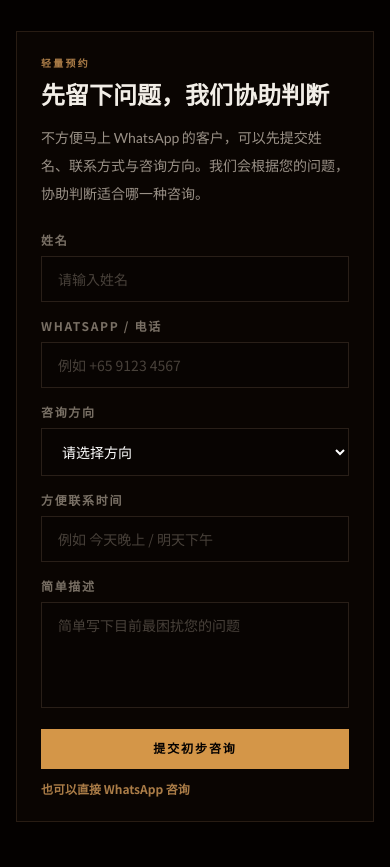
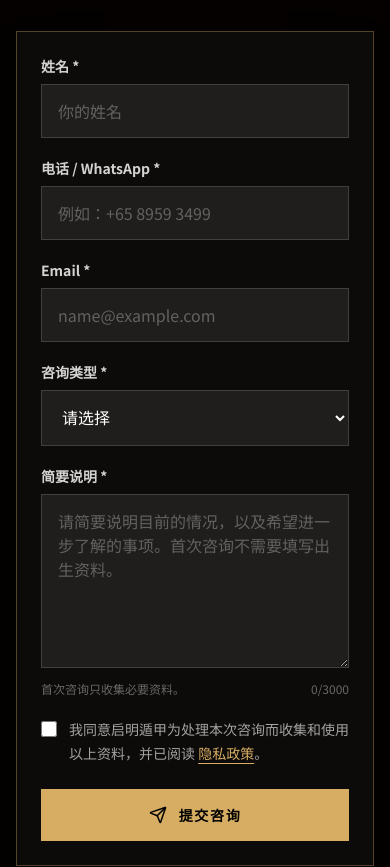
Before and after one commit to BODHIWONG/qmfeng-website, a Next.js app: page /contact in a window 390 px wide. Shown: the part 946-1813 px from the top of the page. Built offline with nearby package versions, Linux system fonts and the light colour scheme.

Commit message:
Replace legacy external form with native consultation form

```diff
--- a/components/consultation-form.tsx
+++ b/components/consultation-form.tsx
@@ -1,148 +1,348 @@
 "use client";
 
+import { FormEvent, useEffect, useRef, useState } from "react";
+import { AlertCircle, Loader2, Send } from "lucide-react";
+import Link from "next/link";
+import { usePathname, useRouter } from "next/navigation";
 import { useLanguage } from "@/contexts/language-context";
+import { collectBrowserAttribution } from "@/lib/consultation/attribution";
+import {
+  CONSULTATION_TYPES,
+  type ConsultationSubmissionResponse,
+  type ConsultationType,
+} from "@/lib/consultation/types";
+import { validateConsultationSubmission } from "@/lib/consultation/validation";
 
-const FORM_ENDPOINT = "https://formsubmit.co/info@qmfeng.com";
-const THANK_YOU_URL = "https://www.qmfeng.com/thank-you";
-const WA_LINK = "https://wa.me/6589418791";
+type FieldName = "name" | "phone" | "email" | "consultationType" | "message" | "consent";
+type FieldErrors = Partial<Record<FieldName, string>>;
 
-const consultationTypes = [
-  { zh: "事业财富", en: "Career & Wealth" },
-  { zh: "情感疗愈", en: "Relationship Healing" },
-  { zh: "战略决策", en: "Strategic Decision" },
-  { zh: "空间能量净化", en: "Space Energy Purification" },
-  { zh: "八字命理", en: "Bazi Analysis" },
-  { zh: "其他", en: "Others" },
-];
+type FormState = {
+  name: string;
+  phone: string;
+  email: string;
+  consultationType: ConsultationType | "";
+  message: string;
+  consent: boolean;
+  website: string;
+};
 
-export default function ConsultationForm() {
-  const { lang, t } = useLanguage();
+type ConsultationFormProps = {
+  defaultConsultationType?: ConsultationType;
+  className?: string;
+};
+
+const TYPE_LABELS: Record<ConsultationType, { zh: string; en: string }> = {
+  "Business Advisory": { zh: "企业战略顾问", en: "Business Advisory" },
+  "Personal Decision": { zh: "个人重大决策", en: "Personal Decision" },
+  Relationship: { zh: "感情与婚姻", en: "Relationship" },
+  Career: { zh: "事业与职业", en: "Career" },
+  "Qi Men Dun Jia": { zh: "奇门遁甲咨询", en: "Qi Men Dun Jia" },
+  Bazi: { zh: "八字命理分析", en: "Bazi" },
+  "Feng Shui": { zh: "风水咨询", en: "Feng Shui" },
+  Course: { zh: "课程咨询", en: "Course" },
+  Other: { zh: "其他", en: "Other" },
+};
+
+const QUERY_TYPE_MAP: Record<string, ConsultationType> = {
+  business: "Business Advisory",
+  "business-advisory": "Business Advisory",
+  personal: "Personal Decision",
+  "personal-decision": "Personal Decision",
+  relationship: "Relationship",
+  career: "Career",
+  qimen: "Qi Men Dun Jia",
+  "qi-men-dun-jia": "Qi Men Dun Jia",
+  bazi: "Bazi",
+  "feng-shui": "Feng Shui",
+  course: "Course",
+  other: "Other",
+};
+
+function makeIdempotencyKey() {
+  if (typeof globalThis.crypto?.randomUUID === "function") return globalThis.crypto.randomUUID();
+  return `${Date.now()}-${Math.random().toString(36).slice(2)}`;
+}
+
+export default function ConsultationForm({
+  defaultConsultationType,
+  className = "",
+}: ConsultationFormProps) {
+  const { t } = useLanguage();
+  const pathname = usePathname();
+  const router = useRouter();
+  const idempotencyKey = useRef("");
+  const [form, setForm] = useState<FormState>({
+    name: "",
+    phone: "",
+    email: "",
+    consultationType: defaultConsultationType || "",
+    message: "",
+    consent: false,
+    website: "",
+  });
+  const [fieldErrors, setFieldErrors] = useState<FieldErrors>({});
+  const [formError, setFormError] = useState("");
+  const [submitting, setSubmitting] = useState(false);
+
+  useEffect(() => {
+    idempotencyKey.current = makeIdempotencyKey();
+    const params = new URLSearchParams(window.location.search);
+    const requested = (params.get("type") || params.get("consultation") || "").trim();
+    const exact = CONSULTATION_TYPES.find((item) => item.toLowerCase() === requested.toLowerCase());
+    const mapped = QUERY_TYPE_MAP[requested.toLowerCase()];
+    const selected = exact || mapped;
+    if (selected) setForm((current) => ({ ...current, consultationType: selected }));
+  }, []);
+
+  const inputClass =
+    "w-full border bg-white/8 px-4 py-3.5 text-white outline-none transition placeholder:text-white/30 focus:border-[#d6ad63]";
+  const borderClass = (field: FieldName) =>
+    fieldErrors[field] ? "border-red-400/70" : "border-white/15";
+
+  function update<K extends keyof FormState>(key: K, value: FormState[K]) {
+    setForm((current) => ({ ...current, [key]: value }));
+    if (key in fieldErrors) {
+      setFieldErrors((current) => ({ ...current, [key]: undefined }));
+    }
+    if (formError) setFormError("");
+  }
+
+  function translatedFieldErrors(errors: FieldErrors): FieldErrors {
+    const translated: FieldErrors = {};
+    if (errors.name) translated.name = t("请填写姓名。", "Please enter your name.");
+    if (errors.phone) translated.phone = t("请输入有效的电话号码，并包括国家代码。", "Please enter a valid phone number, including the country code.");
+    if (errors.email) translated.email = t("请输入有效的电邮地址。", "Please enter a valid email address.");
+    if (errors.consultationType) translated.consultationType = t("请选择咨询类型。", "Please select a consultation type.");
+    if (errors.message) translated.message = t("请简要说明你的情况，至少填写10个字。", "Please provide a little more detail about your enquiry.");
+    if (errors.consent) translated.consent = t("请确认个人资料使用同意。", "Please confirm the privacy consent.");
+    return translated;
+  }
+
+  async function submit(event: FormEvent<HTMLFormElement>) {
+    event.preventDefault();
+    setFormError("");
+    setFieldErrors({});
+
+    const payload = {
+      ...form,
+      idempotencyKey: idempotencyKey.current || makeIdempotencyKey(),
+      attribution: collectBrowserAttribution(),
+    };
+    const validation = validateConsultationSubmission(payload);
+    if (!validation.success) {
+      setFieldErrors(translatedFieldErrors(validation.fieldErrors));
+      setFormError(t("请检查标示的项目。", "Please check the highlighted fields."));
+      return;
+    }
+
+    setSubmitting(true);
+    try {
+      const response = await fetch("/api/contact", {
+        method: "POST",
+        headers: { "content-type": "application/json" },
+        body: JSON.stringify(payload),
+      });
+      const result = (await response.json().catch(() => null)) as ConsultationSubmissionResponse | null;
+
+      if (!response.ok || !result?.ok || !result.reference) {
+        if (result?.fieldErrors) setFieldErrors(translatedFieldErrors(result.fieldErrors));
+        throw new Error(result?.error || "SUBMISSION_FAILED");
+      }
+
+      sessionStorage.setItem(
+        "qimen-contact-success",
+        JSON.stringify({
+          reference: result.reference,
+          consultationType: form.consultationType,
+          recordedAt: Date.now(),
+        })
+      );
+
+      const locale = pathname.startsWith("/zh") ? "zh" : pathname.startsWith("/en") ? "en" : "";
+      const successPath = locale ? `/${locale}/contact-success` : "/contact-success";
+      router.push(`${successPath}?ref=${encodeURIComponent(result.reference)}`);
+    } catch {
+      setFormError(
+        t(
+          "目前无法提交。你的资料仍保留在表格中，请稍后再试，或直接通过WhatsApp联系我们。",
+          "We could not submit your enquiry at this moment. Your information remains in the form. Please try again or contact us directly on WhatsApp."
+        )
+      );
+    } finally {
+      setSubmitting(false);
+    }
+  }
 
   return (
-    <section className="border border-[oklch(0.24_0.025_60)] bg-[oklch(0.12_0.018_60)] p-6 md:p-8">
-      <div className="mb-6 max-w-2xl">
-        <p
-          className="mb-3 text-[0.62rem] font-bold uppercase tracking-[0.24em] text-[oklch(0.62_0.09_68)]"
-          style={{ fontFamily: "var(--font-lato), sans-serif" }}
+    <form
+      onSubmit={submit}
+      noValidate
+      className={`border border-[#d6ad63]/35 bg-[#0d0b09] p-6 shadow-2xl md:p-8 ${className}`}
     >
-          {t("轻量预约", "Quick Consultation Request")}
-        </p>
+      <input
+        name="website"
+        value={form.website}
+        onChange={(event) => update("website", event.target.value)}
+        type="text"
+        tabIndex={-1}
+        autoComplete="off"
+        aria-hidden="true"
+        className="hidden"
+      />
 
-        <h2
-          className="mb-3 text-2xl font-bold leading-tight text-[oklch(0.95_0.01_75)] md:text-3xl"
-          style={{ fontFamily: "var(--font-cormorant), var(--font-noto-serif), serif" }}
-        >
-          {t("先留下问题，我们协助判断", "Leave Your Question for Initial Review")}
-        </h2>
-
-        <p
-          className="text-sm leading-7 text-[oklch(0.66_0.018_70)]"
-          style={{ fontFamily: "var(--font-lato), var(--font-noto-sans), sans-serif" }}
-        >
-          {t(
-            "不方便马上 WhatsApp 的客户，可以先提交姓名、联系方式与咨询方向。我们会根据您的问题，协助判断适合哪一种咨询。",
-            "If you are not ready to message on WhatsApp immediately, leave your name, contact and consultation direction. We will review the situation and advise the suitable consultation path."
-          )}
-        </p>
-      </div>
-
-      <form action={FORM_ENDPOINT} method="POST" className="grid gap-4 md:grid-cols-2">
-        <input type="hidden" name="_subject" value="New consultation lead from qmfeng.com" />
-        <input type="hidden" name="_captcha" value="false" />
-        <input type="hidden" name="_template" value="table" />
-        <input type="hidden" name="_next" value={THANK_YOU_URL} />
-        <input type="text" name="_honey" className="hidden" tabIndex={-1} autoComplete="off" />
-
+      <div className="grid gap-5 sm:grid-cols-2">
         <label className="block">
-          <span className="mb-2 block text-xs font-semibold uppercase tracking-[0.14em] text-[oklch(0.55_0.02_70)]">
-            {t("姓名", "Name")}
-          </span>
+          <span className="mb-2 block text-sm font-semibold text-white/82">{t("姓名 *", "Name *")}</span>
           <input
-            required
             name="name"
-            className="w-full border border-[oklch(0.25_0.02_60)] bg-black/25 px-4 py-3 text-sm text-white outline-none transition-colors placeholder:text-[oklch(0.38_0.015_70)] focus:border-[oklch(0.62_0.09_68)]"
-            placeholder={t("请输入姓名", "Your name")}
+            value={form.name}
+            onChange={(event) => update("name", event.target.value)}
+            autoComplete="name"
+            maxLength={120}
+            aria-invalid={Boolean(fieldErrors.name)}
+            aria-describedby={fieldErrors.name ? "contact-name-error" : undefined}
+            className={`${inputClass} ${borderClass("name")}`}
+            placeholder={t("你的姓名", "Your name")}
           />
+          {fieldErrors.name && <p id="contact-name-error" className="mt-2 text-xs text-red-200">{fieldErrors.name}</p>}
         </label>
 
         <label className="block">
-          <span className="mb-2 block text-xs font-semibold uppercase tracking-[0.14em] text-[oklch(0.55_0.02_70)]">
-            {t("WhatsApp / 电话", "WhatsApp / Phone")}
-          </span>
+          <span className="mb-2 block text-sm font-semibold text-white/82">{t("电话 / WhatsApp *", "Phone / WhatsApp *")}</span>
           <input
-            required
-            name="contact"
-            className="w-full border border-[oklch(0.25_0.02_60)] bg-black/25 px-4 py-3 text-sm text-white outline-none transition-colors placeholder:text-[oklch(0.38_0.015_70)] focus:border-[oklch(0.62_0.09_68)]"
-            placeholder={t("例如 +65 9123 4567", "e.g. +65 9123 4567")}
+            name="phone"
+            type="tel"
+            value={form.phone}
+            onChange={(event) => update("phone", event.target.value)}
+            autoComplete="tel"
+            inputMode="tel"
+            maxLength={40}
+            aria-invalid={Boolean(fieldErrors.phone)}
+            aria-describedby={fieldErrors.phone ? "contact-phone-error" : undefined}
+            className={`${inputClass} ${borderClass("phone")}`}
+            placeholder={t("例如：+65 8959 3499", "e.g. +65 8959 3499")}
           />
+          {fieldErrors.phone && <p id="contact-phone-error" className="mt-2 text-xs text-red-200">{fieldErrors.phone}</p>}
+        </label>
+      </div>
+
+      <label className="mt-5 block">
+        <span className="mb-2 block text-sm font-semibold text-white/82">Email *</span>
+        <input
+          name="email"
+          type="email"
+          value={form.email}
+          onChange={(event) => update("email", event.target.value)}
+          autoComplete="email"
+          inputMode="email"
+          maxLength={254}
+          aria-invalid={Boolean(fieldErrors.email)}
+          aria-describedby={fieldErrors.email ? "contact-email-error" : undefined}
+          className={`${inputClass} ${borderClass("email")}`}
+          placeholder="name@example.com"
+        />
+        {fieldErrors.email && <p id="contact-email-error" className="mt-2 text-xs text-red-200">{fieldErrors.email}</p>}
       </label>
 
-        <label className="block">
-          <span className="mb-2 block text-xs font-semibold uppercase tracking-[0.14em] text-[oklch(0.55_0.02_70)]">
-            {t("咨询方向", "Consultation Type")}
-          </span>
+      <label className="mt-5 block">
+        <span className="mb-2 block text-sm font-semibold text-white/82">{t("咨询类型 *", "Consultation Type *")}</span>
         <select
-            required
-            name="consultation_type"
-            defaultValue=""
-            className="w-full border border-[oklch(0.25_0.02_60)] bg-black/25 px-4 py-3 text-sm text-white outline-none transition-colors focus:border-[oklch(0.62_0.09_68)]"
+          name="consultationType"
+          value={form.consultationType}
+          onChange={(event) => update("consultationType", event.target.value as ConsultationType | "")}
+          aria-invalid={Boolean(fieldErrors.consultationType)}
+          aria-describedby={fieldErrors.consultationType ? "contact-type-error" : undefined}
+          className={`${inputClass} ${borderClass("consultationType")} bg-[#11100e]`}
         >
-            <option value="" disabled>
-              {t("请选择方向", "Select a direction")}
-            </option>
-            {consultationTypes.map((item) => (
-              <option key={item.en} value={item.en} className="bg-[oklch(0.12_0.018_60)]">
-                {lang === "zh" ? item.zh : item.en}
+          <option value="">{t("请选择", "Select")}</option>
+          {CONSULTATION_TYPES.map((type) => (
+            <option key={type} value={type}>
+              {t(TYPE_LABELS[type].zh, TYPE_LABELS[type].en)}
             </option>
           ))}
         </select>
+        {fieldErrors.consultationType && <p id="contact-type-error" className="mt-2 text-xs text-red-200">{fieldErrors.consultationType}</p>}
       </label>
 
-        <label className="block">
-          <span className="mb-2 block text-xs font-semibold uppercase tracking-[0.14em] text-[oklch(0.55_0.02_70)]">
-            {t("方便联系时间", "Preferred Contact Time")}
-          </span>
-          <input
-            name="preferred_contact_time"
-            className="w-full border border-[oklch(0.25_0.02_60)] bg-black/25 px-4 py-3 text-sm text-white outline-none transition-colors placeholder:text-[oklch(0.38_0.015_70)] focus:border-[oklch(0.62_0.09_68)]"
-            placeholder={t("例如 今天晚上 / 明天下午", "e.g. Tonight / Tomorrow afternoon")}
+      <label className="mt-5 block">
+        <span className="mb-2 block text-sm font-semibold text-white/82">{t("简要说明 *", "Message *")}</span>
+        <textarea
+          name="message"
+          value={form.message}
+          onChange={(event) => update("message", event.target.value)}
+          rows={6}
+          maxLength={3000}
+          aria-invalid={Boolean(fieldErrors.message)}
+          aria-describedby={fieldErrors.message ? "contact-message-error" : undefined}
+          className={`${inputClass} ${borderClass("message")} resize-y`}
+          placeholder={t(
+            "请简要说明目前的情况，以及希望进一步了解的事项。首次咨询不需要填写出生资料。",
+            "Briefly describe your current situation and what you would like to understand. Birth details are not required for the first enquiry."
+          )}
         />
+        <div className="mt-2 flex justify-between gap-4 text-xs text-white/38">
+          <span>{t("首次咨询只收集必要资料。", "Only essential information is collected at this stage.")}</span>
+          <span>{form.message.length}/3000</span>
+        </div>
+        {fieldErrors.message && <p id="contact-message-error" className="mt-2 text-xs text-red-200">{fieldErrors.message}</p>}
       </label>
 
-        <label className="block md:col-span-2">
-          <span className="mb-2 block text-xs font-semibold uppercase tracking-[0.14em] text-[oklch(0.55_0.02_70)]">
-            {t("简单描述", "Brief Situation")}
+      <label className="mt-5 flex items-start gap-3 text-sm leading-6 text-white/62">
+        <input
+          name="consent"
+          type="checkbox"
+          checked={form.consent}
+          onChange={(event) => update("consent", event.target.checked)}
+          className="mt-1 h-4 w-4 shrink-0 accent-[#d6ad63]"
+          aria-invalid={Boolean(fieldErrors.consent)}
+        />
+        <span>
+          {t(
+            "我同意启明遁甲为处理本次咨询而收集和使用以上资料，并已阅读",
+            "I consent to Qimen Strategy collecting and using the above information to process this enquiry, and I have read the"
+          )}{" "}
+          <Link href="/privacy" className="text-[#d6ad63] underline underline-offset-4">
+            {t("隐私政策", "Privacy Policy")}
+          </Link>
+          。
         </span>
-          <textarea
-            required
-            name="brief_situation"
-            rows={4}
-            className="w-full resize-none border border-[oklch(0.25_0.02_60)] bg-black/25 px-4 py-3 text-sm text-white outline-none transition-colors placeholder:text-[oklch(0.38_0.015_70)] focus:border-[oklch(0.62_0.09_68)]"
-            placeholder={t("简单写下目前最困扰您的问题", "Briefly describe the main issue you are facing")}
-          />
       </label>
+      {fieldErrors.consent && <p className="mt-2 text-xs text-red-200">{fieldErrors.consent}</p>}
 
-        <div className="flex flex-col gap-3 md:col-span-2 md:flex-row md:items-center">
+      {form.consultationType === "Course" && (
+        <p className="mt-5 border-l-2 border-[#d6ad63] pl-4 text-sm leading-6 text-white/58">
+          {t("需要直接选择课程班次和报名？", "Ready to select a course batch and register?")}{" "}
+          <Link href="/course-registration" className="font-semibold text-[#d6ad63] underline underline-offset-4">
+            {t("进入课程报名页面", "Go to Course Registration")}
+          </Link>
+        </p>
+      )}
+
+      {formError && (
+        <div role="alert" className="mt-5 flex items-start gap-3 border border-red-400/35 bg-red-400/10 p-4 text-sm leading-6 text-red-100">
+          <AlertCircle size={18} className="mt-0.5 shrink-0" />
+          <div>
+            <p>{formError}</p>
+            <a
+              href="https://wa.me/6589593499?text=Hello%20Qimen%20Strategy%2C%20I%20am%20unable%20to%20submit%20the%20website%20enquiry%20form.%20My%20enquiry%20is%3A"
+              target="_blank"
+              rel="noopener noreferrer"
+              className="mt-2 inline-block font-semibold text-[#f4dfb0] underline underline-offset-4"
+            >
+              {t("改用WhatsApp联系", "Contact us on WhatsApp")}
+            </a>
+          </div>
+        </div>
+      )}
+
       <button
         type="submit"
-            className="inline-flex justify-center bg-[oklch(0.72_0.12_70)] px-6 py-3 text-xs font-bold uppercase tracking-[0.16em] text-[oklch(0.08_0.02_60)] transition-opacity hover:opacity-90"
-            style={{ fontFamily: "var(--font-lato), sans-serif" }}
+        disabled={submitting}
+        className="mt-6 inline-flex w-full items-center justify-center gap-3 bg-[#d6ad63] px-6 py-4 text-sm font-bold uppercase tracking-[0.12em] text-black transition hover:bg-[#f4dfb0] disabled:cursor-not-allowed disabled:opacity-65"
       >
-            {t("提交初步咨询", "Submit Consultation Request")}
+        {submitting ? <Loader2 size={18} className="animate-spin" /> : <Send size={18} />}
+        {submitting ? t("正在安全提交…", "Submitting securely…") : t("提交咨询", "Submit Enquiry")}
       </button>
-
-          <a
-            href={`${WA_LINK}?text=${encodeURIComponent(
-              t("你好启明大师，我想先判断我的问题方向。", "Hello Master Qiming, I would like to identify which consultation path fits my situation.")
-            )}`}
-            target="_blank"
-            rel="noopener noreferrer"
-            className="text-xs font-semibold text-[oklch(0.62_0.09_68)] underline-offset-4 hover:underline"
-          >
-            {t("也可以直接 WhatsApp 咨询", "Or message directly on WhatsApp")}
-          </a>
-        </div>
     </form>
-    </section>
   );
 }
```
Lines whose indentation alone changed are shown as unchanged.
